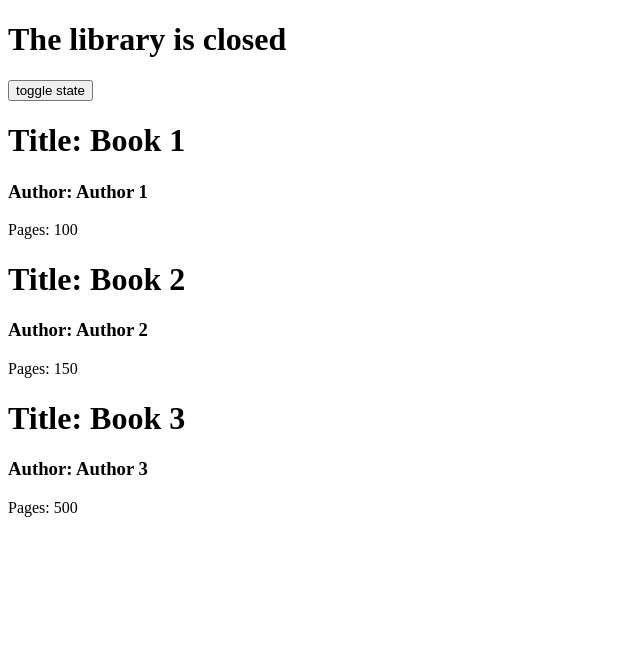
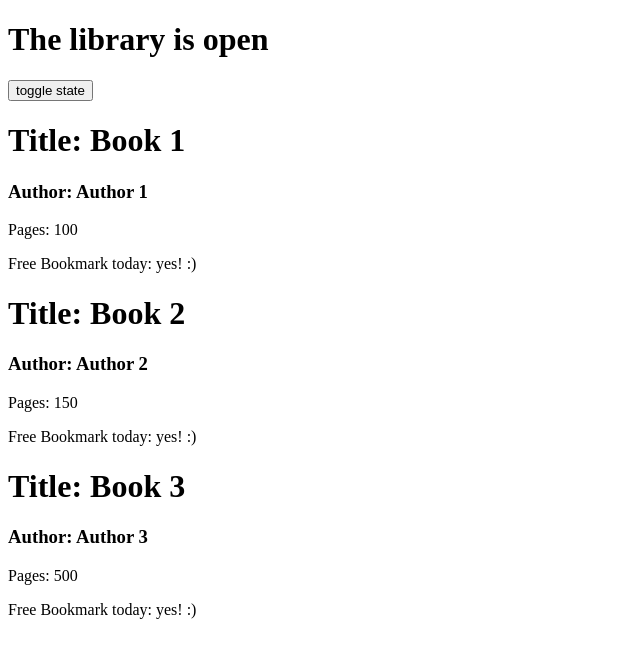
Before and after one commit to nkhalili/react-samples, a React (Create React App) app in the folder 09-components-states/states-sample/: page / in a window 1280 px wide. Shown: the top 658 px of the page, without its empty margins (0-640 px from the left). Built offline with nearby package versions, Linux system fonts and the light colour scheme.

Commit message:
Sending state to the child components

```diff
--- a/09-components-states/states-sample/src/index.js
+++ b/09-components-states/states-sample/src/index.js
@@ -7,19 +7,23 @@
   {"title" : "Book 3", "author" : "Author 3", "pages" : 500}
 ]
 
-const Book = ({title, author, pages}) => {
+const Book = ({title, author, pages, freeBookmark}) => {
   return (
     <div>
       <h1>Title: {title}</h1>
       <h3>Author: {author}</h3>
       <p>Pages: {pages}</p>
+      <p>Free Bookmark today: {freeBookmark ? 'yes! :)' : 'no! :('}</p>
     </div>
   )
 }
 
 class Library extends Component {
 
-  state = { open: false }
+  state = {
+    open: true,
+    freeBookmark: true
+  }
 
   toggleOpenClosed = () => {
     this.setState(prevState => ({
@@ -39,7 +43,8 @@
               key={i}
               title={book.title}
               author={book.author}
-              pages={book.pages} />
+              pages={book.pages}
+              freeBookmark={this.state.freeBookmark} />
         )}
       </div>
     )
```
Also changed, not shown: 1 other file (tests, documents, lock files or other folders).
